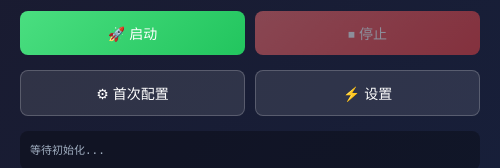
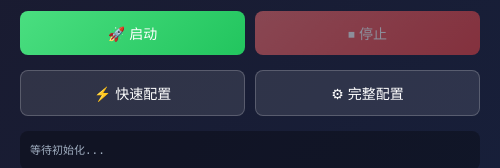
Before and after one commit to baimeng1758354676/openclaw-desktop, an Electron app: page src/index.html in a window 500 px wide. Shown: the part 234-402 px from the top of the page. Drawn offline with Linux system fonts and the light colour scheme.

Commit message:
fix: 区分快速配置和完整配置按钮

```diff
--- a/src/index.html
+++ b/src/index.html
@@ -175,8 +175,8 @@
     </div>
 
     <div class="btn-group">
-      <button class="btn btn-secondary" id="btn-config">⚙ 首次配置</button>
-      <button class="btn btn-secondary" id="btn-settings">⚡ 设置</button>
+      <button class="btn btn-secondary" id="btn-settings">⚡ 快速配置</button>
+      <button class="btn btn-secondary" id="btn-config">⚙ 完整配置</button>
     </div>
 
     <!-- 配置页面 -->
```
